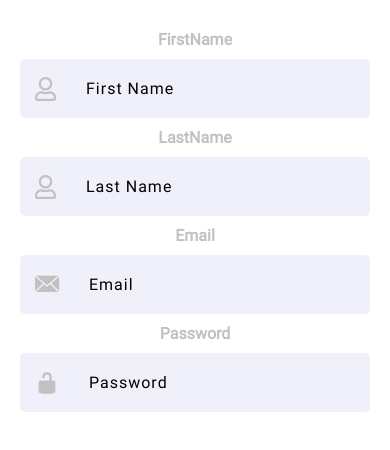
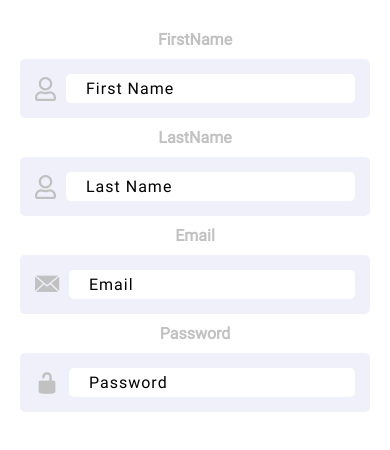
Before and after one commit to KennedyMungai/WhatsappClone, a React Native app: screen /ChatScreen in a window 390 px wide. Shown: the top 450 px of the page. Built offline with nearby package versions, Linux system fonts and the light colour scheme.

Commit message:
Added white to the color constants

```diff
--- a/constants/colors.js
+++ b/constants/colors.js
@@ -2,5 +2,6 @@ export default {
     blue: '#2274A5',
     lightGray: '#C1C1C1',
     nearlyWhite: '#f0f0fa',
-    errorRed: '#8F250C'
+    errorRed: '#8F250C',
+    white: '#fff'
 }
```
